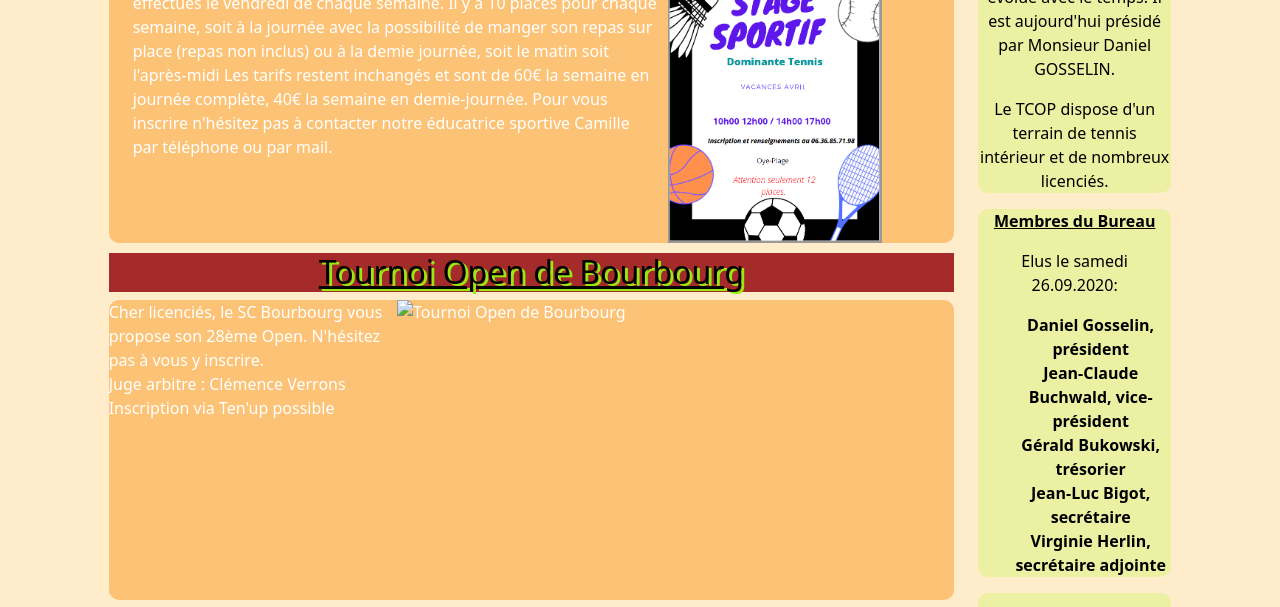
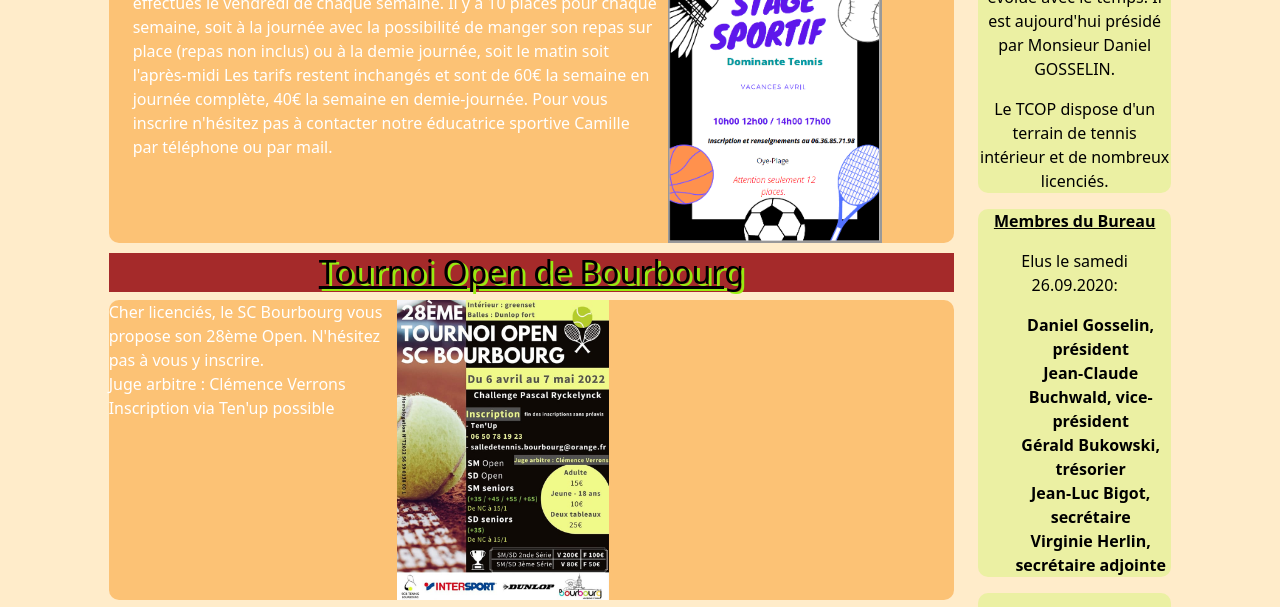
Before and after one commit to TitiaC62/TitiaC62.github.io, a plain HTML site: page index.html in a window 1280 px wide. Shown: the part 513-1120 px from the top of the page. Drawn offline with nearby package versions, Linux system fonts and the light colour scheme; grey boxes are pictures that could not be loaded; files whose address does not match are found by name.

Commit message:
Add files via upload

```diff
--- a/index.html
+++ b/index.html
@@ -83,7 +83,7 @@
                    </br>
                  Inscription via Ten'up possible </p>
 
-                 <img src="/Evaluation_HTML_CSS_BOOTSTRAP/media/tournoiBourbourg.jpg" alt="Tournoi Open de Bourbourg" Class="Column2">
+                 <img src="/media/tournoiBourbourg.jpg" alt="Tournoi Open de Bourbourg" Class="Column2">
               </article>
 
             <h2>Roland Garros</h2>
```
